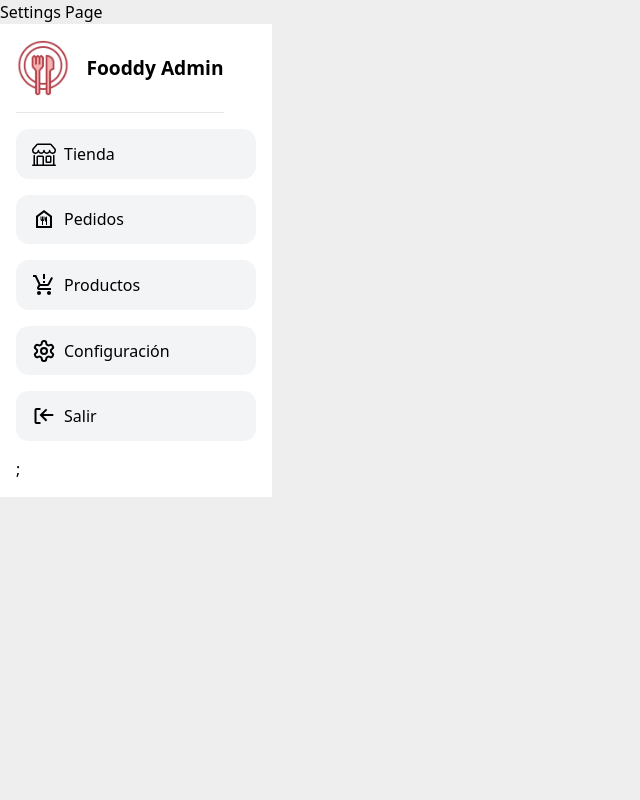
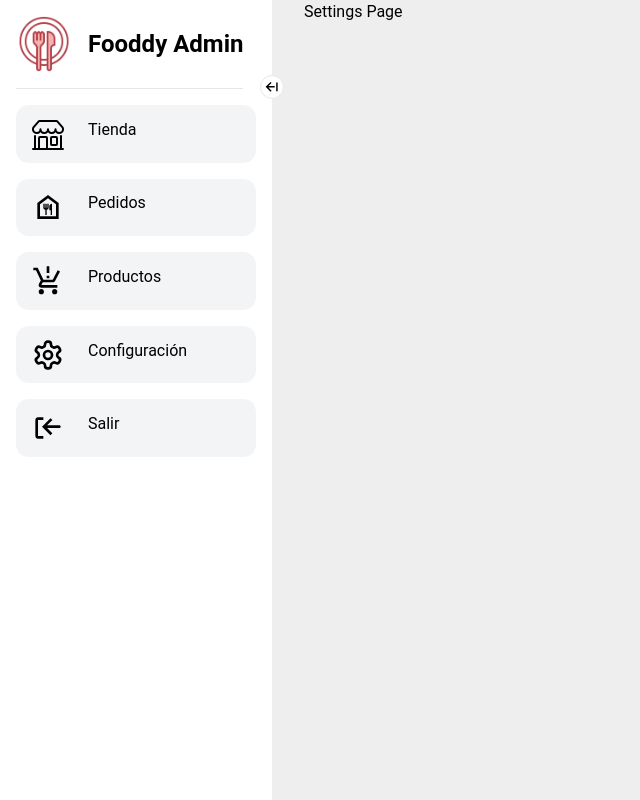
Before and after one commit to diegocastroh10/projectingsw-fooddy, a Next.js app: page /home/settings in a window 1280 px wide. Shown: the whole page, without its empty margins (0-640 px from the left). Built offline with nearby package versions, Linux system fonts and the light colour scheme.

Commit message:
:hammer: sidebar complete

```diff
--- a/src/app/globals.css
+++ b/src/app/globals.css
@@ -2,6 +2,12 @@
 @tailwind components;
 @tailwind utilities;
 @import url('https://fonts.googleapis.com/css2?family=Roboto:ital@1&display=swap');
+
+:root {
+    --color-bg: #fff;
+    --color-border: #e5e7eb;
+    --color-sidebar-item: #f3f4f6;
+}
 
 * {
     padding: 0;
@@ -11,14 +17,28 @@
 
 body {
     background-color: #eee;
+    font-family: "Roboto", sans-serif;
+}
+
+.layout {
+    display: flex;
+    height: 100vh;
+    position: relative;
+    gap: 2rem;
+
+}
+
+.sidebar__wrapper {
+    position:relative;
 }
 
 .sidebar {
     width: 17rem;
     height: 100%;
-    background-color: #fff;
+    background-color: var(--color-bg);
     padding: 1rem;
-    transition: all .3s linear;
+    transition: all .3s linear cubic-bezier(0.175, 0.885, 0.32, 1.275);
+    overflow: hidden;
 }
 
 .sidebar__top {
@@ -28,14 +48,19 @@ body {
     gap: 1rem;
     padding-bottom: 1rem;
     margin-bottom: 1rem;
-    border-bottom: 1px solid #e5e7eb;
+    border-bottom: 1px solid var(--color-border);
 }
 
 .sidebar__logo {
-    width: 3.4rem;
+    width: 3.5rem;
     height: 3.5rem;
-    object-fit: cover;
+    object-fit: contain;
     border-radius: 1rem;
+}
+
+.sidebar__logo-name {
+    font-size: 1.5rem;
+    font-weight: 600;
 }
 
 .sidebar__list {
@@ -49,22 +74,43 @@ body {
     color: #000;
     padding: 0.8rem 1rem;
     display: flex;
-    background-color: #f3f4f6;
+    background-color: var(--color-sidebar-item);
     margin-bottom: 1rem;
     border-radius: 0.8rem;
 }
 
 .sidebar__icon {
-    font-size: 1.5rem;
+    font-size: 2rem;
     display: inline-block;
-    margin-right: 0.5rem;
 }
 
 .sidebar__name {
-    margin-left: 0.5rem;
+    margin-left: 1.5rem;
 }
 
-.sidebar__logo-name {
-    font-size: 1.2rem;
-    font-weight: 600;
+[data-collapsed="true"] {
+    width: 5rem;
 }
+
+[data-collapsed="true"] .sidebar__name,
+[data-collapsed="true"] .sidebar__logo-name {
+    display: none;
+}
+
+.btn {
+    position: absolute;
+    right: 0;
+    top: 4.7rem;
+    border: none;
+    background-color: #fff;
+    width: 1.5rem;
+    height: 1.5rem;
+    border: 1px solid #e5e7eb;
+    border-radius: 50%;
+    display: flex;
+    justify-content: center;
+    align-items: center;
+    cursor: pointer;
+    transform: translateX(50%);
+    font-size: 1.1rem;
+}
--- a/src/app/home/items/page.tsx
+++ b/src/app/home/items/page.tsx
@@ -1,5 +1,9 @@
+import LayoutSidebar from "@fooddy/components/LayoutSidebar";
+
 export default function ItemsPage() {
     return (
-        <div>Page items</div>
+        <LayoutSidebar>
+            <div>Items Page</div>
+        </LayoutSidebar>
     );
 };
--- a/src/app/home/orders/page.tsx
+++ b/src/app/home/orders/page.tsx
@@ -1,5 +1,9 @@
+import LayoutSidebar from "@fooddy/components/LayoutSidebar";
+
 export default function OrdersPage() {
     return (
-        <div>Page orders</div>
+        <LayoutSidebar>
+            <div>Orders Page</div>
+        </LayoutSidebar>
     );
 };
--- a/src/app/home/settings/page.tsx
+++ b/src/app/home/settings/page.tsx
@@ -1,10 +1,9 @@
-import Sidebar from "@fooddy/components/Sidebar";
+import LayoutSidebar from "@fooddy/components/LayoutSidebar";
 
 export default function SettingsPage() {
     return (
-        <div>
-            Settings Page
-            <Sidebar />
-        </div>
+        <LayoutSidebar>
+            <div>Settings Page</div>
+        </LayoutSidebar>
     );
 };
--- a/src/app/layout.tsx
+++ b/src/app/layout.tsx
@@ -1,6 +1,8 @@
+'use client';
+
 // These styles apply to every route in the application
 import '@fooddy/app/globals.css'
-
+import SidebarProvider from '@fooddy/components/SidebarContext';
 
 export const metadata = {
   title: 'Fooddy SW',
@@ -14,7 +16,9 @@ export default function RootLayout({
 }) {
   return (
     <html lang="en">
-      <body>{children}</body>
+      <SidebarProvider>
+        <body>{children}</body>
+      </SidebarProvider>
     </html>
   )
 }
--- a/src/app/page.tsx
+++ b/src/app/page.tsx
@@ -1,78 +1,9 @@
-import '@fooddy/app/globals.css'
-import Sidebar from "@fooddy/components/Sidebar";
+import LayoutSidebar from "@fooddy/components/LayoutSidebar";
 
 export default function Page() {
   return (
-    <>
-      <Sidebar />
-    </>
+    <LayoutSidebar>
+      <div></div>
+    </LayoutSidebar>
   );
 };
-
-/*
-
-import { GetStaticProps, GetStaticPaths } from 'next';
-
-interface Post {
-  id: number;
-  title: string;
-  // Add other properties if there are more fields in the API response
-}
-
-interface BlogProps {
-  posts: Post[];
-}
-
-function Blog({ posts }: BlogProps) {
-  if (!Array.isArray(posts)) {
-    return <div>No posts available.</div>;
-  }
-
-  return (
-    <ul>
-      {posts.map((post) => (
-        <li key={post.id}>{post.title}</li>
-      ))}
-    </ul>
-  );
-}
-
-
-// This function gets called at build time on server-side.
-// It may be called again, on a serverless function, if
-// revalidation is enabled and a new request comes in
-export const getStaticProps: GetStaticProps<BlogProps> = async () => {
-  const res = await fetch('https://api.fooddy.cl');
-  const posts: Post[] = await res.json();
-
-  return {
-    props: {
-      posts,
-    },
-    // Next.js will attempt to re-generate the page:
-    // - When a request comes in
-    // - At most once every 10 seconds
-    revalidate: 10, // In seconds
-  };
-};
-
-// This function gets called at build time on server-side.
-// It may be called again, on a serverless function, if
-// the path has not been generated.
-export const getStaticPaths: GetStaticPaths = async () => {
-  const res = await fetch('https://api.fooddy.cl');
-  const posts: Post[] = await res.json();
-
-  // Get the paths we want to pre-render based on posts
-  const paths = posts.map((post) => ({
-    params: { id: post.id.toString() },
-  }));
-
-  // We'll pre-render only these paths at build time.
-  // { fallback: 'blocking' } will server-render pages
-  // on-demand if the path doesn't exist.
-  return { paths, fallback: 'blocking' };
-};
-
-export default Blog;
-*/
--- /dev/null
+++ b/src/components/LayoutSidebar.tsx
@@ -0,0 +1,15 @@
+import { ReactNode } from "react";
+import Sidebar from "./Sidebar";
+
+interface Props {
+    children: ReactNode | ReactNode[];
+}
+
+export default function LayoutSidebar({ children }:Props ) {
+    return (
+        <div className="layout">
+            <Sidebar />
+            {children}
+        </div>
+    );
+};
--- a/src/components/Sidebar.tsx
+++ b/src/components/Sidebar.tsx
@@ -1,12 +1,16 @@
+'use client';
+
 import Image from 'next/image';
 import Link from 'next/link';
 import '@fooddy/app/globals.css'
 
-import { RxDashboard } from 'react-icons/rx';
 import { BsShop } from 'react-icons/bs';
 import { MdOutlineFoodBank,MdOutlineProductionQuantityLimits } from 'react-icons/md';
 import { LuSettings } from 'react-icons/lu';
 import { CgLogOut } from 'react-icons/cg';
+import { BiArrowFromRight } from 'react-icons/bi';
+import { useContext } from 'react';
+import { SidebarContext } from './SidebarContext';
 
 const sidebarItems = [
     {
@@ -37,14 +41,18 @@ const sidebarItems = [
 ];
 
 export default function Sidebar() {
+    const {collapsedSidebar, sidebarCollapseHandler} = useContext(SidebarContext);
     return (
-        <div>
-            <aside className='sidebar'>
+        <div className='sidebar__wrapper'>
+            <button className='btn' onClick={sidebarCollapseHandler}>
+                <BiArrowFromRight />
+            </button>
+            <aside className='sidebar' data-collapsed={collapsedSidebar}>
                 <div className='sidebar__top'>
                     <Image
                         src="/culinariored.png"
-                        width={80}
-                        height={80}
+                        width={60}
+                        height={60}
                         className='sidebar__logo'
                         alt='logo'
                     />
@@ -52,24 +60,19 @@ export default function Sidebar() {
                 </div>
                 <ul className='sidebar__list'>
                     {sidebarItems.map(({ name, href, icon: Icon }) => (
-                        <li className='sidebar__item'>
+                        <li className='sidebar__item' key={name}>
                             <Link href={href} className='sidebar__link'>
                                 <span className='sidebar__icon'>
                                     <Icon />
                                 </span>
-                                <span className='sibedar__name'>
+                                <span className='sidebar__name'>
                                     {name}
                                 </span>
                             </Link>
                         </li>
-                    ))};
+                    ))}
                 </ul>
             </aside>
         </div>
     );
 };
-
-
-/* button Dashboard with Logo on sidebar
-
-*/
--- /dev/null
+++ b/src/components/SidebarContext.tsx
@@ -0,0 +1,30 @@
+'use client'
+
+import { createContext, useState, ReactNode } from "react";
+
+const initialValue = {
+  collapsedSidebar: false,
+  sidebarCollapseHandler: () => { },
+};
+
+export const SidebarContext = createContext(initialValue);
+
+interface Props {
+  children: ReactNode | ReactNode[];
+};
+
+const SidebarProvider = ({ children }: Props) => {
+  const [collapsedSidebar, setCollapsedSidebar] = useState(false);
+
+  const sidebarCollapseHandler = () => {
+    setCollapsedSidebar((prev) => !prev);
+  };
+
+  return (
+    <SidebarContext.Provider value={{ collapsedSidebar, sidebarCollapseHandler }}>
+      {children}
+    </SidebarContext.Provider>
+  )
+}
+
+export default SidebarProvider;
```
